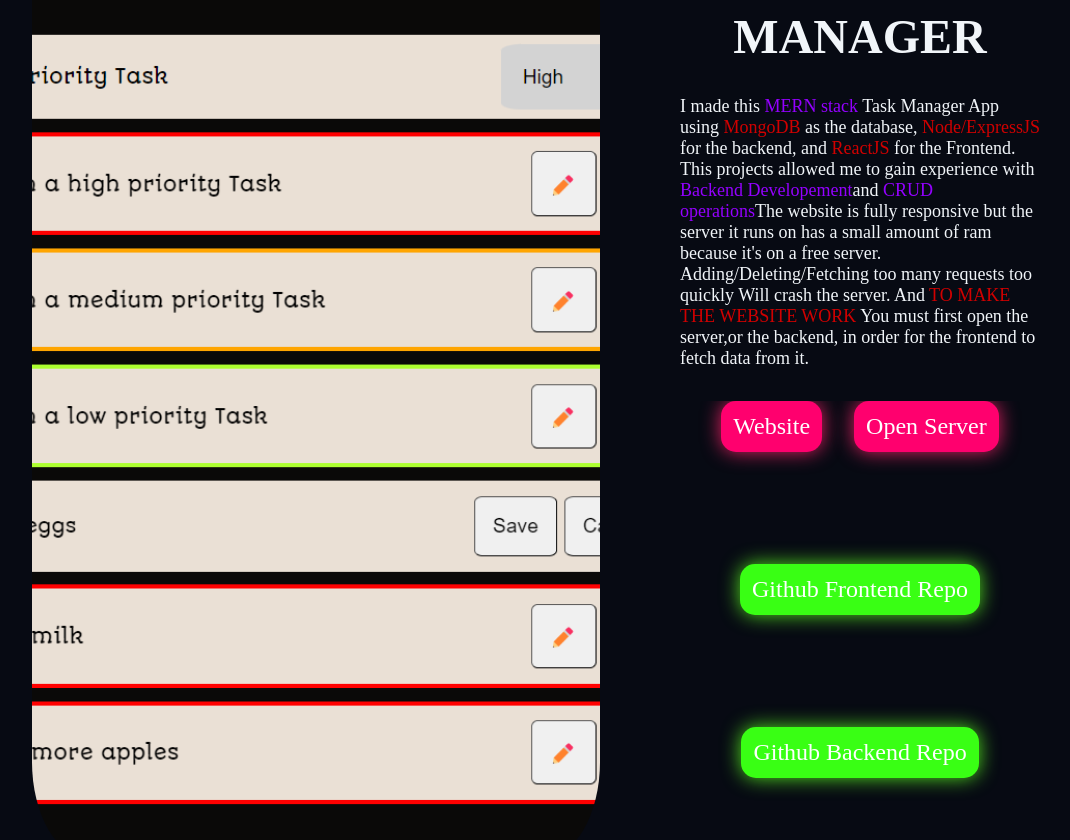
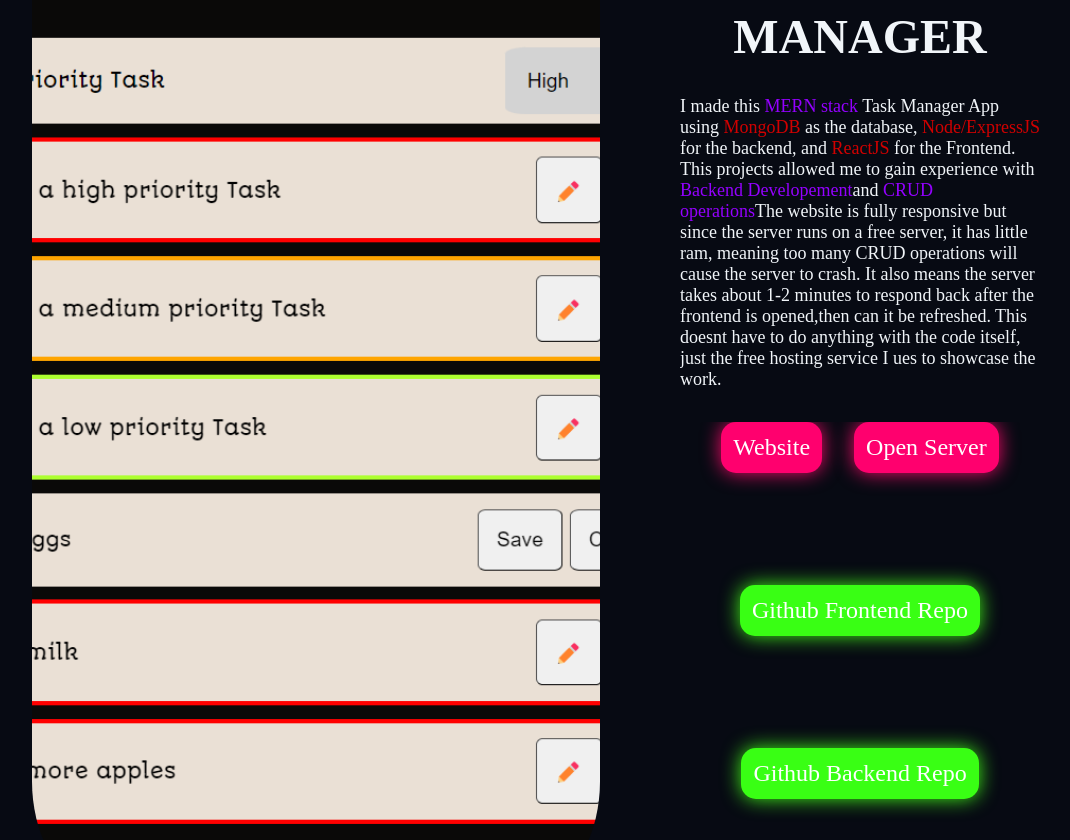
Before and after one commit to RoycejChan/Portfolio-website, a React (Vite) app: page / in a window 1280 px wide. Shown: the part 1957-2797 px from the top of the page, without its empty margins (96-1166 px from the left). Built offline with nearby package versions, Linux system fonts and the light colour scheme; a web font is replaced by a local one.

Commit message:
changed desc of mern stack desc, no need to open backend api link first to make server work, only the frontend, it just takes 1-2 minutes for backend to open and respond after going to frontend, this is because its a free server with little storage and network speed.

```diff
--- a/src/components/projectsLayout/projects/mern-todo-app.jsx
+++ b/src/components/projectsLayout/projects/mern-todo-app.jsx
@@ -25,11 +25,11 @@
 
             The website is fully responsive
 
-            but the server it runs on has a small amount of
+            but since the server runs on a free server, it has little ram, meaning too many CRUD operations will cause the server to crash.
 
-            ram because it's on a free server. Adding/Deleting/Fetching too many requests too quickly Will crash the server.
+            It also means the server takes about 1-2 minutes to respond back after the frontend is opened,then can it be refreshed.
 
-            And <red>TO MAKE THE WEBSITE WORK</red> You must first open the server,or the backend, in order for the frontend to fetch data from it.
+            This doesnt have to do anything with the code itself, just the free hosting service I ues to showcase the work.
 
 
           </p>
```
